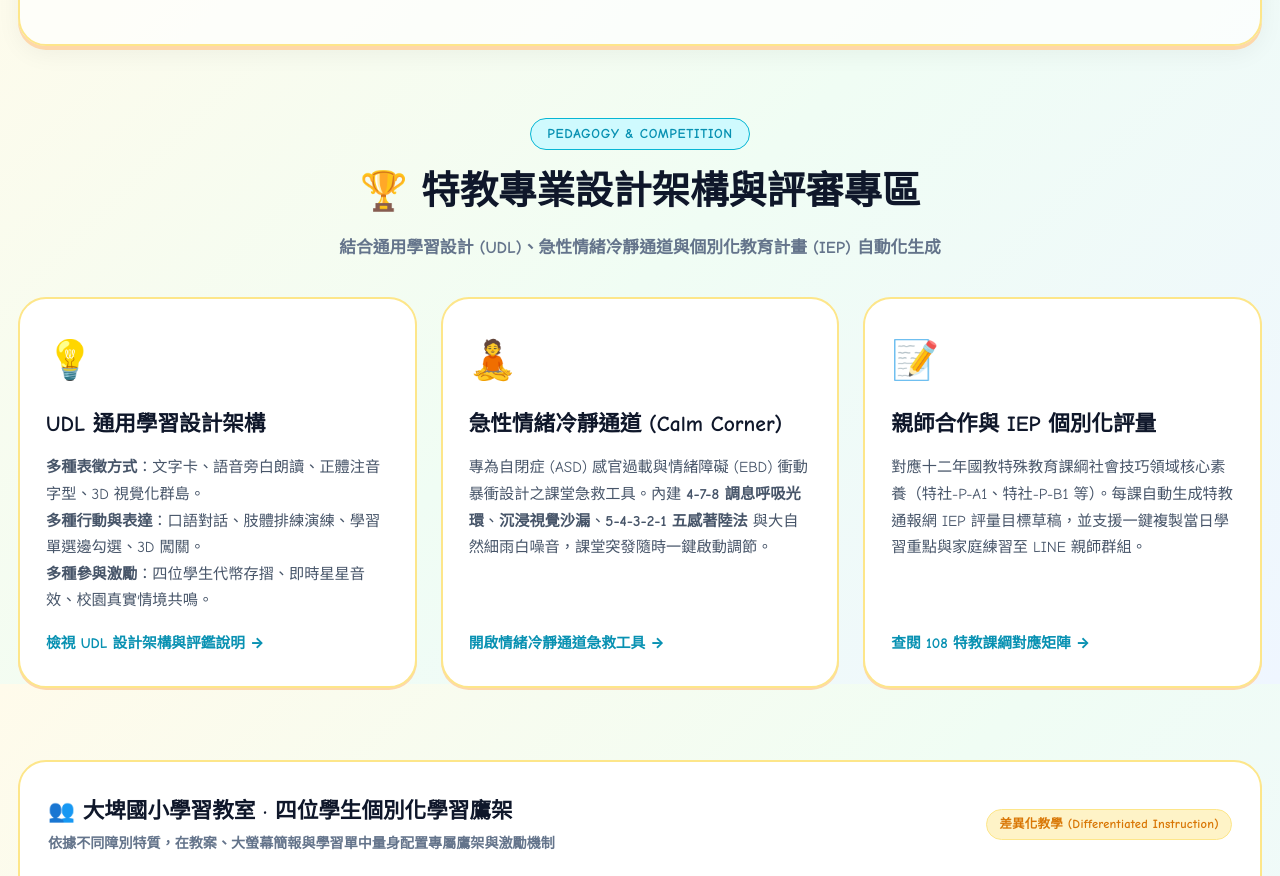
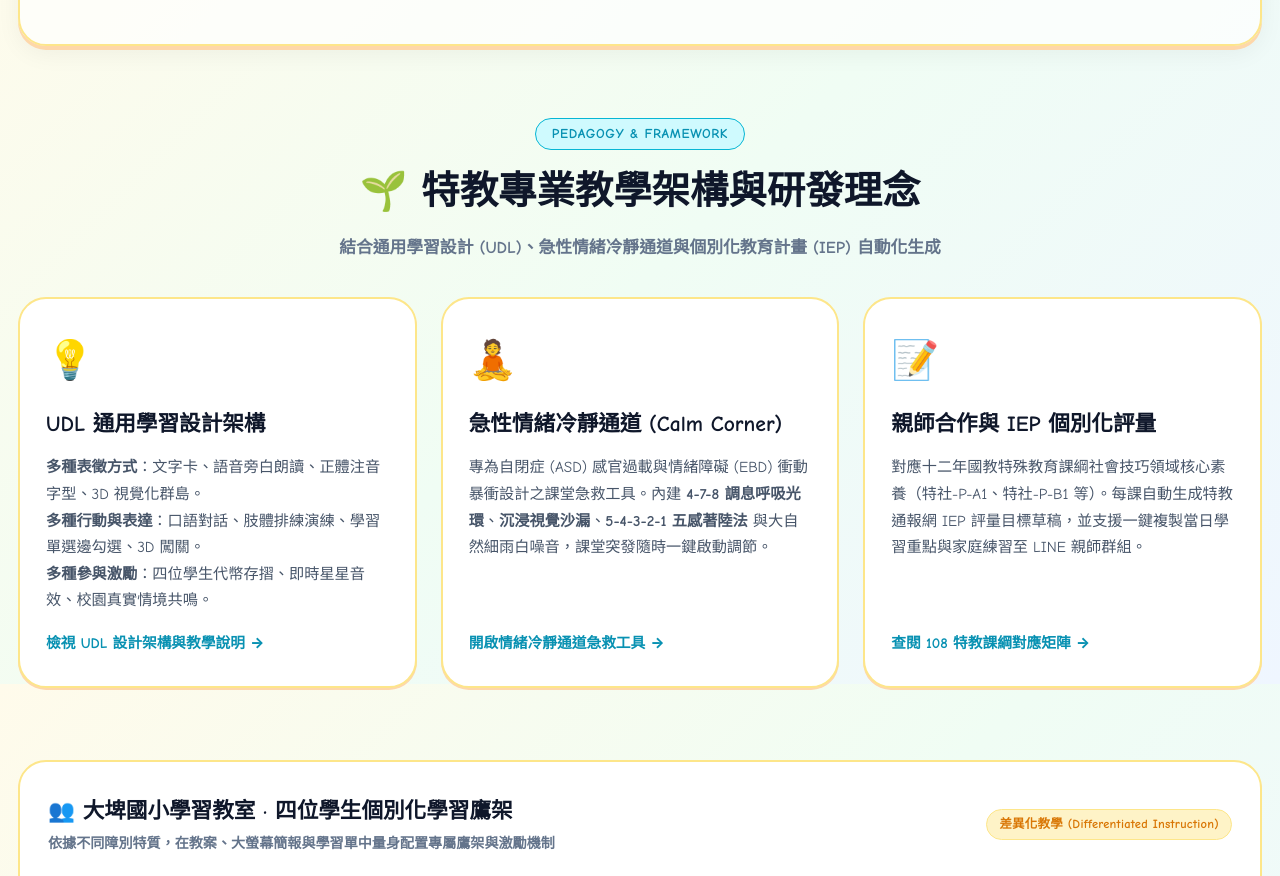
Before and after one commit to evatsai0108/my-101-social-skills, a plain HTML site: page index.html in a window 1280 px wide. Shown: the part 3316-4192 px from the top of the page. Drawn offline with Linux system fonts and the light colour scheme; a small style sheet from the web is missing.

Commit message:
style(home): 將首頁評審專區與競賽字樣優化為特教專業教學架構與研發理念

```diff
--- a/index.html
+++ b/index.html
@@ -1304,11 +1304,11 @@
       </div>
     </section>
 
-    <!-- SECTION 3: 特教專業設計理念與評審專區 -->
+    <!-- SECTION 3: 特教專業設計理念與教學架構 -->
     <section style="margin-bottom: 24px;">
       <div class="section-head">
-        <span class="section-tag">Pedagogy & Competition</span>
-        <h2 class="section-title">🏆 特教專業設計架構與評審專區</h2>
+        <span class="section-tag">Pedagogy & Framework</span>
+        <h2 class="section-title">🌱 特教專業教學架構與研發理念</h2>
         <p class="section-desc">結合通用學習設計 (UDL)、急性情緒冷靜通道與個別化教育計畫 (IEP) 自動化生成</p>
       </div>
 
@@ -1323,7 +1323,7 @@
             <strong>多種參與激勵</strong>：四位學生代幣存摺、即時星星音效、校園真實情境共鳴。
           </p>
           <a class="feature-box-btn" href="備課平台/manual.html" target="_blank">
-            <span>檢視 UDL 設計架構與評鑑說明 →</span>
+            <span>檢視 UDL 設計架構與教學說明 →</span>
           </a>
         </div>
 
```
